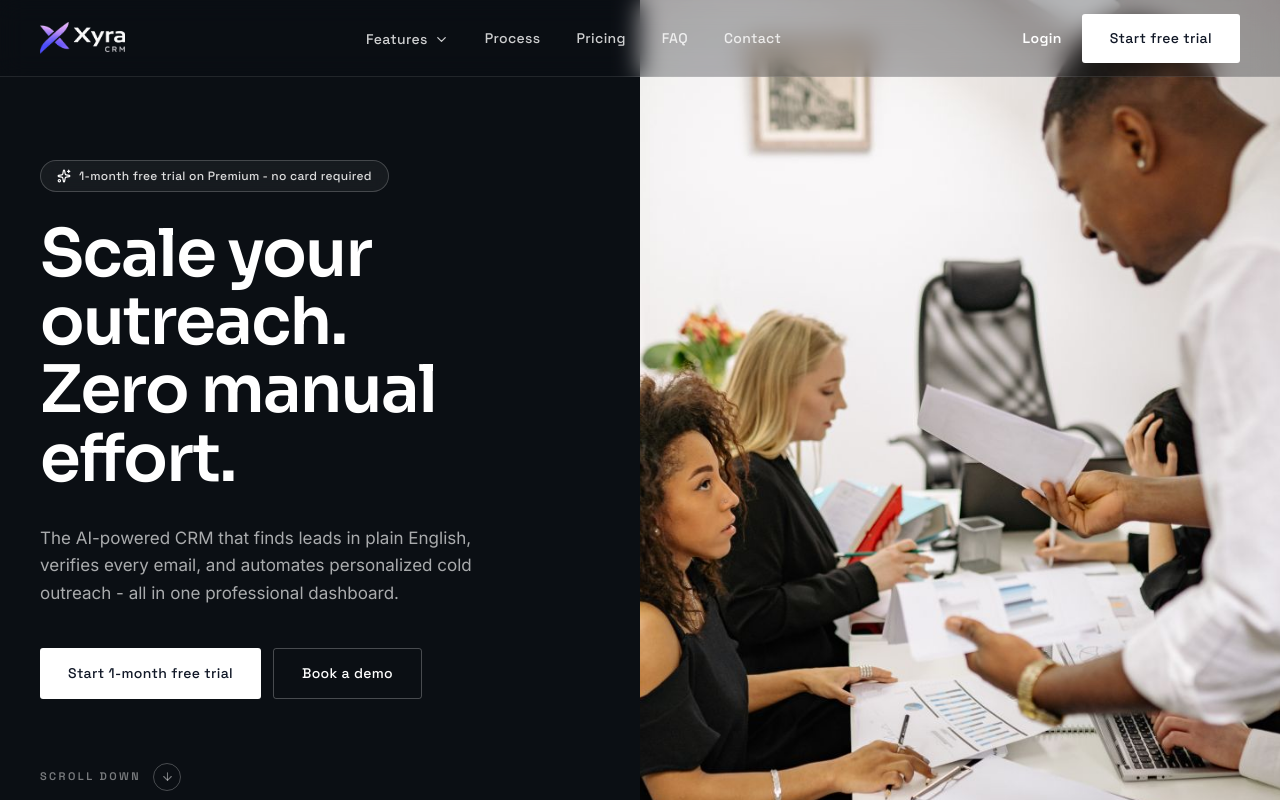
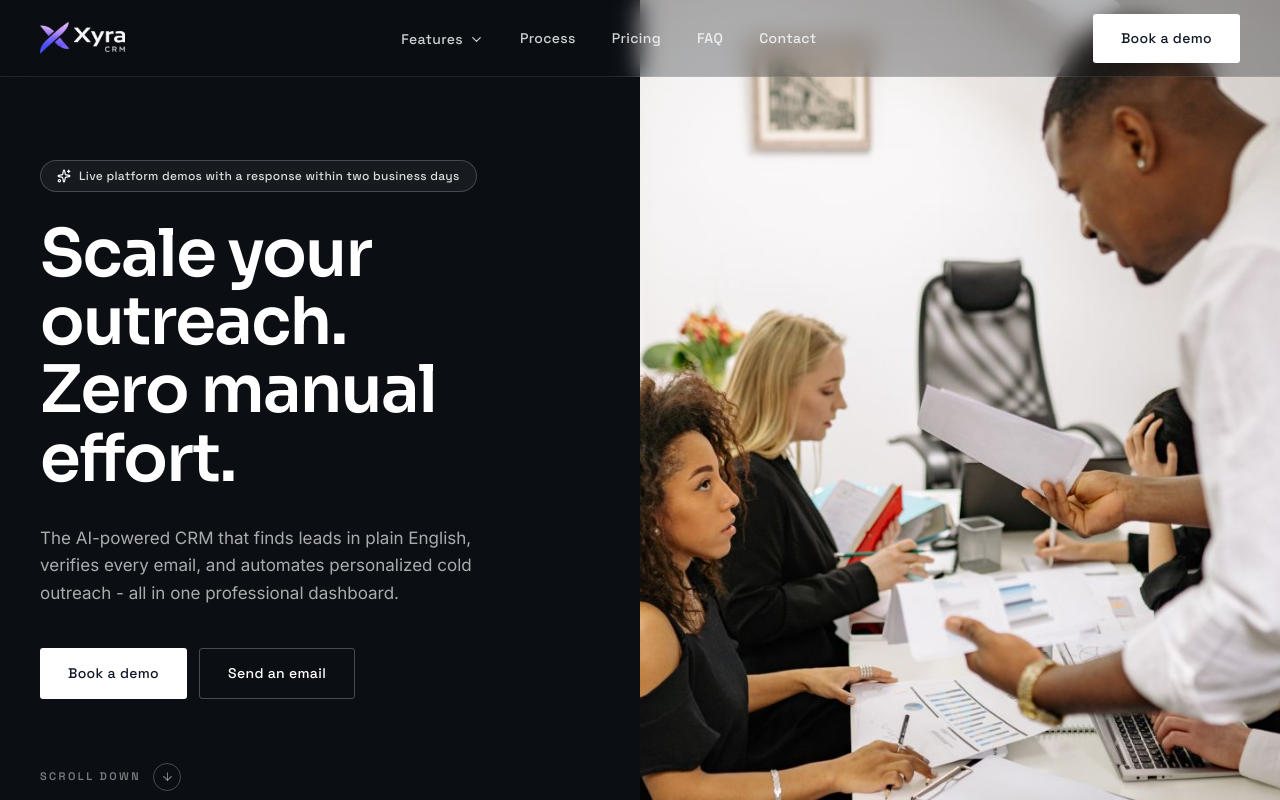
Before and after one commit to Saviourise/xyra-landing-page, a React (Vite) app: page / in a window 1280 px wide. Shown: the top 800 px of the page. Built offline with nearby package versions, Linux system fonts and the light colour scheme.

Commit message:
Update demo and contact CTAs

```diff
--- a/src/components/FinalCTA.tsx
+++ b/src/components/FinalCTA.tsx
@@ -26,24 +26,21 @@ export default function FinalCTA() {
           </Reveal>
           <Reveal delay={120}>
             <p className="mt-6 max-w-lg text-[17px] leading-relaxed text-white/65">
-              Join 500+ sales teams scaling their outreach with Xyra CRM - and
-              spend your time closing, not prospecting.
+              See how Xyra fits your workflow and spend your time closing, not
+              prospecting.
             </p>
           </Reveal>
           <Reveal delay={180}>
             <div className="mt-10 flex flex-col gap-3 sm:flex-row">
-              <Button
-                href="https://xyra-crm.teknesisbrand.com/signup"
-                variant="onDark"
-              >
-                Start your 1-month free trial
+              <Button href={routes.demo} variant="onDark">
+                Book a demo
               </Button>
               <Button href={routes.pricing} variant="onDarkOutline">
                 View pricing
               </Button>
             </div>
             <p className="mt-6 text-sm text-white/45">
-              Premium free for 30 days · No credit card required · Cancel anytime
+              We will get back to you within two business days.
             </p>
           </Reveal>
         </div>
--- a/src/components/Footer.tsx
+++ b/src/components/Footer.tsx
@@ -26,14 +26,14 @@ export default function Footer() {
                 </span>
               </a>
               <a
-                href="mailto:contact@teknesisbrand.com"
+                href={routes.contact}
                 className="flex items-center gap-3 text-white/80 transition-colors hover:text-white"
               >
                 <span className="flex h-9 w-9 items-center justify-center rounded-full border border-white/20">
                   <Mail size={15} />
                 </span>
                 <span className="text-[15px] underline underline-offset-4">
-                  Email the team
+                  Send an email
                 </span>
               </a>
             </div>
@@ -76,8 +76,8 @@ export default function Footer() {
             </div>
 
             <div className="flex flex-col items-start gap-8">
-              <Button href={routes.contact} variant="onDark">
-                Get in touch
+              <Button href={routes.demo} variant="onDark">
+                Book a demo
               </Button>
             </div>
           </div>
--- a/src/components/Header.tsx
+++ b/src/components/Header.tsx
@@ -128,21 +128,9 @@ export default function Header() {
             ))}
           </nav>
 
-          <div className="hidden items-center gap-5 lg:flex">
-            <a
-              href="https://xyra-crm.teknesisbrand.com/login"
-              className={`font-ui text-[14px] font-semibold tracking-wide transition-colors ${
-                onLight ? "text-ink hover:text-brand" : "text-white hover:text-white/80"
-              }`}
-            >
-              Login
-            </a>
-            <Button
-              href="https://xyra-crm.teknesisbrand.com/signup"
-              variant={onLight ? "primary" : "onDark"}
-              className="px-6 py-2.5"
-            >
-              Start free trial
+          <div className="hidden items-center lg:flex">
+            <Button href={routes.demo} variant={onLight ? "primary" : "onDark"} className="px-6 py-2.5">
+              Book a demo
             </Button>
           </div>
 
@@ -194,15 +182,8 @@ export default function Header() {
             </nav>
 
             <div className="mt-3 flex flex-col gap-2 border-t border-line pt-4">
-              <Button
-                href="https://xyra-crm.teknesisbrand.com/login"
-                variant="outline"
-                full
-              >
-                Login
-              </Button>
-              <Button href="https://xyra-crm.teknesisbrand.com/signup" full>
-                Start free trial
+              <Button href={routes.demo} full>
+                Book a demo
               </Button>
             </div>
           </Container>
--- a/src/components/Hero.tsx
+++ b/src/components/Hero.tsx
@@ -21,7 +21,7 @@ export default function Hero() {
           <div className="flex min-h-screen flex-col justify-center pt-32 pb-16 lg:pr-12 lg:pt-40 lg:pb-24">
             <span className="font-ui mb-7 inline-flex w-fit items-center gap-2 rounded-full border border-white/20 bg-white/5 px-4 py-1.5 text-[12px] font-medium tracking-wide text-white/85 backdrop-blur-sm">
               <Sparkles size={14} className="text-white" />
-              1-month free trial on Premium - no card required
+              Live platform demos with a response within two business days
             </span>
 
             <h1 className="text-[2.9rem] font-semibold leading-[1.04] tracking-tight text-white sm:text-[3.6rem] lg:text-[4.1rem]">
@@ -37,14 +37,11 @@ export default function Hero() {
             </p>
 
             <div className="mt-10 flex flex-col gap-3 sm:flex-row">
-              <Button
-                href="https://xyra-crm.teknesisbrand.com/signup"
-                variant="onDark"
-              >
-                Start 1-month free trial
+              <Button href={routes.demo} variant="onDark">
+                Book a demo
               </Button>
-              <Button href={routes.demo} variant="onDarkOutline">
-                Book a demo
+              <Button href={routes.contact} variant="onDarkOutline">
+                Send an email
               </Button>
             </div>
 
--- a/src/components/Pricing.tsx
+++ b/src/components/Pricing.tsx
@@ -37,8 +37,8 @@ export default function Pricing() {
                 Simple, transparent pricing.
               </h2>
               <p className="mt-5 max-w-md text-[16px] leading-relaxed text-ink-3">
-                Start free and upgrade when you're ready to put your outreach on
-                autopilot. No hidden fees.
+                Compare the options, then book a demo to see the setup that fits
+                your team. No hidden fees.
               </p>
             </Reveal>
 
@@ -55,12 +55,12 @@ export default function Pricing() {
                   <span className="text-ink-3">/ month</span>
                 </div>
                 <Button
-                  href="https://xyra-crm.teknesisbrand.com/signup"
+                  href={routes.demo}
                   variant="outline"
                   full
                   className="mt-8"
                 >
-                  Get started free
+                  Book a demo
                 </Button>
                 <ul className="mt-8 space-y-3.5">
                   {FREE.map((feature) => (
@@ -92,15 +92,15 @@ export default function Pricing() {
                   <span className="text-white/55">/ month</span>
                 </div>
                 <p className="font-ui mt-3 inline-flex w-fit items-center gap-2 rounded-full border border-white/20 bg-white/5 px-3 py-1 text-[12px] font-medium text-white/85">
-                  First month free - no card required
+                  Demo-led rollout planning for growing teams
                 </p>
                 <Button
-                  href="https://xyra-crm.teknesisbrand.com/signup"
+                  href={routes.demo}
                   variant="onDark"
                   full
                   className="mt-6"
                 >
-                  Start 1-month free trial
+                  Book a demo
                 </Button>
                 <ul className="mt-8 space-y-3.5">
                   {PREMIUM.map((feature, i) => (
--- a/src/content/site.ts
+++ b/src/content/site.ts
@@ -234,9 +234,9 @@ export const FOOTER_LINKS = [
 
 export const FAQS = [
   {
-    question: "How quickly can we get started?",
+    question: "How quickly can we book a demo?",
     answer:
-      "Most teams can start with the free plan immediately. If you want a more tailored rollout, we can shape onboarding around your sales motion and team size.",
+      "Most teams can book a demo right away. Send the request and we will get back to you within two business days to line up the right conversation.",
   },
   {
     question: "Do we need to change our current sales process?",
@@ -259,7 +259,7 @@ export const FAQS = [
       "The platform is built with encryption, permissions, and audit visibility in mind. Security and access control are core parts of the product, not add-ons.",
   },
   {
-    question: "Can we talk to someone before signing up?",
+    question: "Can we talk to someone before making a decision?",
     answer:
       "Yes. The contact and demo pages are there for teams that want to understand fit, pricing, or rollout details before they commit.",
   },
--- /dev/null
+++ b/src/lib/contact.ts
@@ -0,0 +1,38 @@
+const CONTACT_EMAIL = "contact@teknesisbrand.com";
+
+function createMailtoHref(subject: string, lines: string[]) {
+  const body = lines.join("\n\n");
+  const query = [
+    `subject=${encodeURIComponent(subject)}`,
+    `body=${encodeURIComponent(body)}`,
+  ].join("&");
+
+  return `mailto:${CONTACT_EMAIL}?${query}`;
+}
+
+export const contactLinks = {
+  bookDemo: createMailtoHref("Book a demo", [
+    "Hello Xyra Team,",
+    "I hope this email finds you well.",
+    "I recently came across Xyra and am interested in learning more about the platform and how it can support our business needs. I would appreciate the opportunity to schedule a demo to better understand its features, capabilities, and potential use cases.",
+    "Please let me know your available dates and times for a demonstration. If there is any information you need from me beforehand, I would be happy to provide it.",
+    "I look forward to hearing from you.",
+    "Kind regards,",
+    "[Your Name]",
+    "[Company Name]",
+    "[Job Title]",
+  ]),
+  sendEmail: createMailtoHref("Xyra CRM inquiry", [
+    "Hello Xyra Team,",
+    "I hope this email finds you well.",
+    "I recently came across Xyra and am interested in learning more about the platform and how it can support our business needs. I would appreciate more information about its features, capabilities, pricing, and the best way to evaluate whether it is the right fit for our team.",
+    "If helpful, I would be glad to share more context about our current workflow and requirements.",
+    "I look forward to hearing from you.",
+    "Kind regards,",
+    "[Your Name]",
+    "[Company Name]",
+    "[Job Title]",
+  ]),
+} as const;
+
+export { CONTACT_EMAIL };
--- a/src/pages/ContactPage.tsx
+++ b/src/pages/ContactPage.tsx
@@ -1,7 +1,7 @@
 import { Mail, MapPin, Phone } from "lucide-react";
 import PageHero from "../components/PageHero";
 import { Container, Eyebrow, Reveal } from "../components/primitives";
-import { routes } from "../lib/routes";
+import { contactLinks } from "../lib/contact";
 import PageCTA from "../components/PageCTA";
 
 export default function ContactPage() {
@@ -12,8 +12,8 @@ export default function ContactPage() {
         title="Talk to the team behind Xyra."
         lead="Whether you want a product walkthrough, a pricing conversation, or help evaluating fit for your team, we can point you to the right next step quickly."
         image="/images/hero-3.jpg"
-        primaryCta={{ label: "Book a demo", href: routes.demo }}
-        secondaryCta={{ label: "Start free trial", href: "https://xyra-crm.teknesisbrand.com/signup" }}
+        primaryCta={{ label: "Book a demo", href: contactLinks.bookDemo }}
+        secondaryCta={{ label: "Send an email", href: contactLinks.sendEmail }}
       />
 
       <section className="bg-white py-24 md:py-32">
@@ -30,8 +30,8 @@ export default function ContactPage() {
               {
                 icon: Mail,
                 title: "Send a mail",
-                value: "Email the team",
-                href: "mailto:contact@teknesisbrand.com",
+                value: "Send an email",
+                href: contactLinks.sendEmail,
                 desc: "Best for procurement follow-up, partnership questions, and written product requests.",
               },
               {
@@ -88,7 +88,7 @@ export default function ContactPage() {
                   Expect a direct conversation around prospecting volume, current tools, workflow bottlenecks, deliverability concerns, reporting needs, and rollout requirements.
                 </p>
                 <p className="text-[15px] leading-relaxed text-ink-3">
-                  If there is a fit, we can move straight into a tailored demo or trial recommendation without dragging you through a long generic sequence.
+                  If there is a fit, we can move straight into a tailored demo recommendation without dragging you through a long generic sequence.
                 </p>
               </div>
             </Reveal>
@@ -101,8 +101,8 @@ export default function ContactPage() {
         eyebrow="Prefer a live walkthrough?"
         title="Book a focused demo instead of sending details back and forth."
         lead="We can keep the conversation practical and map the best path forward quickly."
-        primary={{ label: "Book a demo", href: routes.demo }}
-        secondary={{ label: "Start free trial", href: "https://xyra-crm.teknesisbrand.com/signup" }}
+        primary={{ label: "Book a demo", href: contactLinks.bookDemo }}
+        secondary={{ label: "Send an email", href: contactLinks.sendEmail }}
       />
     </main>
   );
--- a/src/pages/DemoPage.tsx
+++ b/src/pages/DemoPage.tsx
@@ -2,7 +2,7 @@ import PageHero from "../components/PageHero";
 import PageCTA from "../components/PageCTA";
 import StatStrip from "../components/StatStrip";
 import { Button, Container, Eyebrow, Reveal } from "../components/primitives";
-import { routes } from "../lib/routes";
+import { contactLinks } from "../lib/contact";
 
 export default function DemoPage() {
   return (
@@ -12,8 +12,8 @@ export default function DemoPage() {
         title="See the workflow from plain-language targeting to launched outreach."
         lead="A Xyra demo should show the operational path your team actually cares about: sourcing, verification, personalization, follow-up logic, reporting, and the admin controls around it."
         image="/images/cta-team.jpg"
-        primaryCta={{ label: "Contact sales", href: routes.contact }}
-        secondaryCta={{ label: "Start free trial", href: "https://xyra-crm.teknesisbrand.com/signup" }}
+        primaryCta={{ label: "Book a demo", href: contactLinks.bookDemo }}
+        secondaryCta={{ label: "Send an email", href: contactLinks.sendEmail }}
       />
 
       <StatStrip
@@ -88,9 +88,9 @@ export default function DemoPage() {
               We will use that to route you into the right product conversation and make sure the demo is scoped correctly.
             </p>
             <div className="mt-8 flex flex-col gap-3">
-              <Button href={routes.contact}>Contact sales</Button>
-              <Button href="mailto:contact@teknesisbrand.com" variant="outline">
-                Email the team
+              <Button href={contactLinks.bookDemo}>Book a demo</Button>
+              <Button href={contactLinks.sendEmail} variant="outline">
+                Send an email
               </Button>
             </div>
           </Reveal>
@@ -102,8 +102,8 @@ export default function DemoPage() {
         eyebrow="Ready to talk it through?"
         title="If the workflow fits, we can tighten the demo around your current motion."
         lead="Use this as the entry point for a more tailored conversation with sales."
-        primary={{ label: "Contact sales", href: routes.contact }}
-        secondary={{ label: "Email the team", href: "mailto:contact@teknesisbrand.com" }}
+        primary={{ label: "Book a demo", href: contactLinks.bookDemo }}
+        secondary={{ label: "Send an email", href: contactLinks.sendEmail }}
       />
     </main>
   );
--- a/src/pages/FeaturesPage.tsx
+++ b/src/pages/FeaturesPage.tsx
@@ -13,8 +13,8 @@ export default function FeaturesPage() {
         title="One sales workspace, from prospect discovery to revenue visibility."
         lead="Xyra combines core CRM workflows with AI-powered outreach, content production, scoring, reporting, and admin controls in a single operating system for modern sales teams."
         image="/images/hero.jpg"
-        primaryCta={{ label: "Start free trial", href: "https://xyra-crm.teknesisbrand.com/signup" }}
-        secondaryCta={{ label: "Book a demo", href: routes.demo }}
+        primaryCta={{ label: "Book a demo", href: routes.demo }}
+        secondaryCta={{ label: "Send an email", href: routes.contact }}
       />
 
       <StatStrip
--- a/src/pages/PricingPage.tsx
+++ b/src/pages/PricingPage.tsx
@@ -11,9 +11,9 @@ export default function PricingPage() {
       <PageHero
         eyebrow="Pricing"
         title="Straightforward plans for teams growing into AI-driven outreach."
-        lead="Start with the CRM essentials for free, then move into AI prospecting, sequencing, reporting, and premium AI workflows when the team is ready to scale."
+        lead="Review the plans, then book a demo to see the right mix of prospecting, sequencing, reporting, and premium AI workflows for your team."
         image="/images/hero-2.jpg"
-        primaryCta={{ label: "Start free trial", href: "https://xyra-crm.teknesisbrand.com/signup" }}
+        primaryCta={{ label: "Book a demo", href: routes.demo }}
         secondaryCta={{ label: "Contact sales", href: routes.contact }}
       />
 
```
